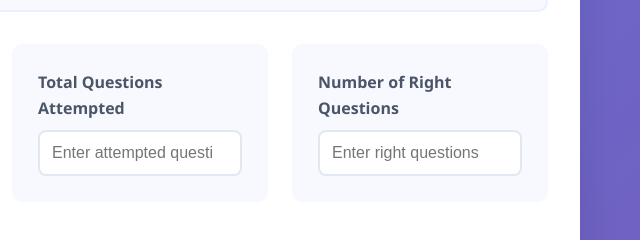
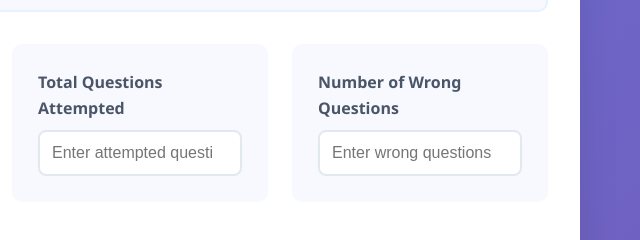
Before and after one commit to MathurShaab/rajasthan-exam-negative-marking-calculator, a plain HTML site: page index.html in a window 1280 px wide. Shown: the part 474-714 px from the top of the page, 640-1280 px from the left. Drawn offline with nearby package versions, Linux system fonts and the light colour scheme.

Commit message:
Update index.html

```diff
--- a/index.html
+++ b/index.html
@@ -10,7 +10,7 @@
     <meta property="og:title" content="Rajasthan Government Exam Negative Marking Calculator">
     <meta property="og:description" content="Calculate your Rajasthan government exam scores with negative marking for RPSC, RAS, RSMSSB exams">
     <meta property="og:type" content="website">
-    <link rel="canonical" href="https://mathurshaab.github.io/rajasthan-exam-negative-marking-calculator/">
+    <link rel="canonical" href="https://yourwebsite.com/rajasthan-negative-marking-calculator">
     <!-- Bootstrap Icons CDN -->
 <link rel="stylesheet" href="https://cdn.jsdelivr.net/npm/bootstrap-icons@1.11.1/font/bootstrap-icons.css">
 
@@ -427,10 +427,9 @@
 
     <!-- Wrong Questions -->
     <div class="input-group">
-  <label for="right">Number of Right Questions</label>
-  <input type="number" id="rightQuestions" placeholder="Enter right questions">
-</div>
-
+        <label for="wrongQuestions">Number of Wrong Questions</label>
+        <input type="number" id="wrongQuestions" placeholder="Enter wrong questions">
+    </div>
 
     <!-- Negative Marking -->
     <div class="input-group">
@@ -461,7 +460,7 @@
                 </div>
                 <div class="result-grid">
                     <div class="result-item">
-                        <div class="result-value" id="rightQuestions">0</div>
+                        <div class="result-value" id="correctAnswers">0</div>
                         <div>✅ Correct Answers</div>
                     </div>
                     <div class="result-item">
```
